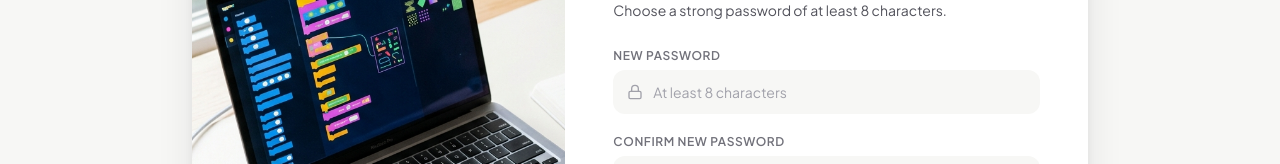
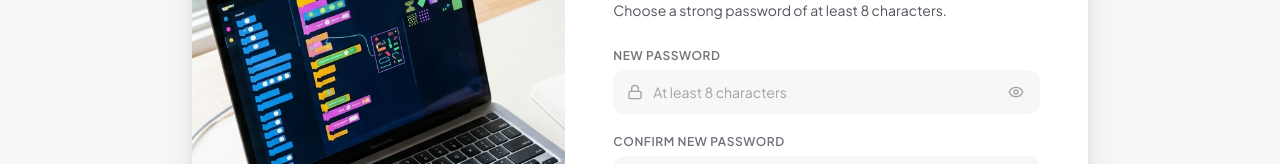
Before and after one commit to ruelnuffy/lesson-platform, a React (Vite) app in the folder frontend/: page /reset-password in a window 1280 px wide. Shown: the part 306-470 px from the top of the page. Built offline with nearby package versions, Linux system fonts and the light colour scheme; no server answers.

Commit message:
UI polish: add show/hide password eye toggle to Login, Register, and Reset Password

```diff
--- a/frontend/src/pages/LoginPage.tsx
+++ b/frontend/src/pages/LoginPage.tsx
@@ -1,12 +1,13 @@
 import { useState, type FormEvent } from "react";
 import { Link, useLocation, useNavigate } from "react-router-dom";
-import { AlertCircle, ArrowRight, Lock, Mail } from "lucide-react";
+import { AlertCircle, ArrowRight, Eye, EyeOff, Lock, Mail } from "lucide-react";
 import { ApiError, apiFetch } from "../lib/api";
 import { useAuth } from "../lib/auth";
 
 export function LoginPage() {
   const [email, setEmail] = useState("");
   const [password, setPassword] = useState("");
+  const [showPassword, setShowPassword] = useState(false);
   const [rememberMe, setRememberMe] = useState(true);
   const [error, setError] = useState("");
   const [submitting, setSubmitting] = useState(false);
@@ -98,13 +99,21 @@ export function LoginPage() {
               <div className="mt-1.5 relative">
                 <Lock className="w-4 h-4 text-zinc-400 absolute left-3.5 top-1/2 -translate-y-1/2" />
                 <input
-                  type="password"
+                  type={showPassword ? "text" : "password"}
                   required
                   placeholder="Enter your password"
                   value={password}
                   onChange={(e) => setPassword(e.target.value)}
-                  className="w-full rounded-xl bg-[#F7F7F5] pl-10 pr-4 py-3 text-sm text-zinc-900 placeholder:text-zinc-400 focus:bg-white focus:outline-none focus:ring-2 focus:ring-blue-500/30 focus:shadow-soft transition"
+                  className="w-full rounded-xl bg-[#F7F7F5] pl-10 pr-11 py-3 text-sm text-zinc-900 placeholder:text-zinc-400 focus:bg-white focus:outline-none focus:ring-2 focus:ring-blue-500/30 focus:shadow-soft transition"
                 />
+                <button
+                  type="button"
+                  onClick={() => setShowPassword((s) => !s)}
+                  aria-label={showPassword ? "Hide password" : "Show password"}
+                  className="absolute right-3 top-1/2 -translate-y-1/2 p-1 text-zinc-400 hover:text-zinc-700 transition-colors"
+                >
+                  {showPassword ? <EyeOff className="w-4 h-4" /> : <Eye className="w-4 h-4" />}
+                </button>
               </div>
             </div>
 
--- a/frontend/src/pages/RegisterPage.tsx
+++ b/frontend/src/pages/RegisterPage.tsx
@@ -1,6 +1,6 @@
 import { useState, type FormEvent } from "react";
 import { Link, useNavigate } from "react-router-dom";
-import { AlertCircle, ArrowRight, Lock, Mail, User } from "lucide-react";
+import { AlertCircle, ArrowRight, Eye, EyeOff, Lock, Mail, User } from "lucide-react";
 import { ApiError, apiFetch } from "../lib/api";
 import { useAuth } from "../lib/auth";
 
@@ -8,6 +8,7 @@ export function RegisterPage() {
   const [name, setName] = useState("");
   const [email, setEmail] = useState("");
   const [password, setPassword] = useState("");
+  const [showPassword, setShowPassword] = useState(false);
   const [error, setError] = useState("");
   const [submitting, setSubmitting] = useState(false);
 
@@ -105,14 +106,22 @@ export function RegisterPage() {
               <div className="mt-1.5 relative">
                 <Lock className="w-4 h-4 text-zinc-400 absolute left-3.5 top-1/2 -translate-y-1/2" />
                 <input
-                  type="password"
+                  type={showPassword ? "text" : "password"}
                   required
                   minLength={8}
                   placeholder="At least 8 characters"
                   value={password}
                   onChange={(e) => setPassword(e.target.value)}
-                  className="w-full rounded-xl bg-[#F7F7F5] pl-10 pr-4 py-3 text-sm text-zinc-900 placeholder:text-zinc-400 focus:bg-white focus:outline-none focus:ring-2 focus:ring-blue-500/30 focus:shadow-soft transition"
+                  className="w-full rounded-xl bg-[#F7F7F5] pl-10 pr-11 py-3 text-sm text-zinc-900 placeholder:text-zinc-400 focus:bg-white focus:outline-none focus:ring-2 focus:ring-blue-500/30 focus:shadow-soft transition"
                 />
+                <button
+                  type="button"
+                  onClick={() => setShowPassword((s) => !s)}
+                  aria-label={showPassword ? "Hide password" : "Show password"}
+                  className="absolute right-3 top-1/2 -translate-y-1/2 p-1 text-zinc-400 hover:text-zinc-700 transition-colors"
+                >
+                  {showPassword ? <EyeOff className="w-4 h-4" /> : <Eye className="w-4 h-4" />}
+                </button>
               </div>
             </div>
 
--- a/frontend/src/pages/ResetPasswordPage.tsx
+++ b/frontend/src/pages/ResetPasswordPage.tsx
@@ -1,6 +1,6 @@
 import { useState, type FormEvent } from "react";
 import { Link, useSearchParams } from "react-router-dom";
-import { AlertCircle, ArrowRight, CheckCircle2, Lock } from "lucide-react";
+import { AlertCircle, ArrowRight, CheckCircle2, Eye, EyeOff, Lock } from "lucide-react";
 import { ApiError, apiFetch } from "../lib/api";
 
 export function ResetPasswordPage() {
@@ -9,6 +9,7 @@ export function ResetPasswordPage() {
 
   const [newPassword, setNewPassword] = useState("");
   const [confirmPassword, setConfirmPassword] = useState("");
+  const [showPassword, setShowPassword] = useState(false);
   const [error, setError] = useState("");
   const [success, setSuccess] = useState(false);
   const [submitting, setSubmitting] = useState(false);
@@ -98,14 +99,22 @@ export function ResetPasswordPage() {
                   <div className="mt-1.5 relative">
                     <Lock className="w-4 h-4 text-zinc-400 absolute left-3.5 top-1/2 -translate-y-1/2" />
                     <input
-                      type="password"
+                      type={showPassword ? "text" : "password"}
                       required
                       minLength={8}
                       placeholder="At least 8 characters"
                       value={newPassword}
                       onChange={(e) => setNewPassword(e.target.value)}
-                      className="w-full rounded-xl bg-[#F7F7F5] pl-10 pr-4 py-3 text-sm text-zinc-900 placeholder:text-zinc-400 focus:bg-white focus:outline-none focus:ring-2 focus:ring-blue-500/30 focus:shadow-soft transition"
+                      className="w-full rounded-xl bg-[#F7F7F5] pl-10 pr-11 py-3 text-sm text-zinc-900 placeholder:text-zinc-400 focus:bg-white focus:outline-none focus:ring-2 focus:ring-blue-500/30 focus:shadow-soft transition"
                     />
+                    <button
+                      type="button"
+                      onClick={() => setShowPassword((s) => !s)}
+                      aria-label={showPassword ? "Hide password" : "Show password"}
+                      className="absolute right-3 top-1/2 -translate-y-1/2 p-1 text-zinc-400 hover:text-zinc-700 transition-colors"
+                    >
+                      {showPassword ? <EyeOff className="w-4 h-4" /> : <Eye className="w-4 h-4" />}
+                    </button>
                   </div>
                 </div>
 
@@ -116,7 +125,7 @@ export function ResetPasswordPage() {
                   <div className="mt-1.5 relative">
                     <Lock className="w-4 h-4 text-zinc-400 absolute left-3.5 top-1/2 -translate-y-1/2" />
                     <input
-                      type="password"
+                      type={showPassword ? "text" : "password"}
                       required
                       minLength={8}
                       placeholder="Repeat your new password"
```
